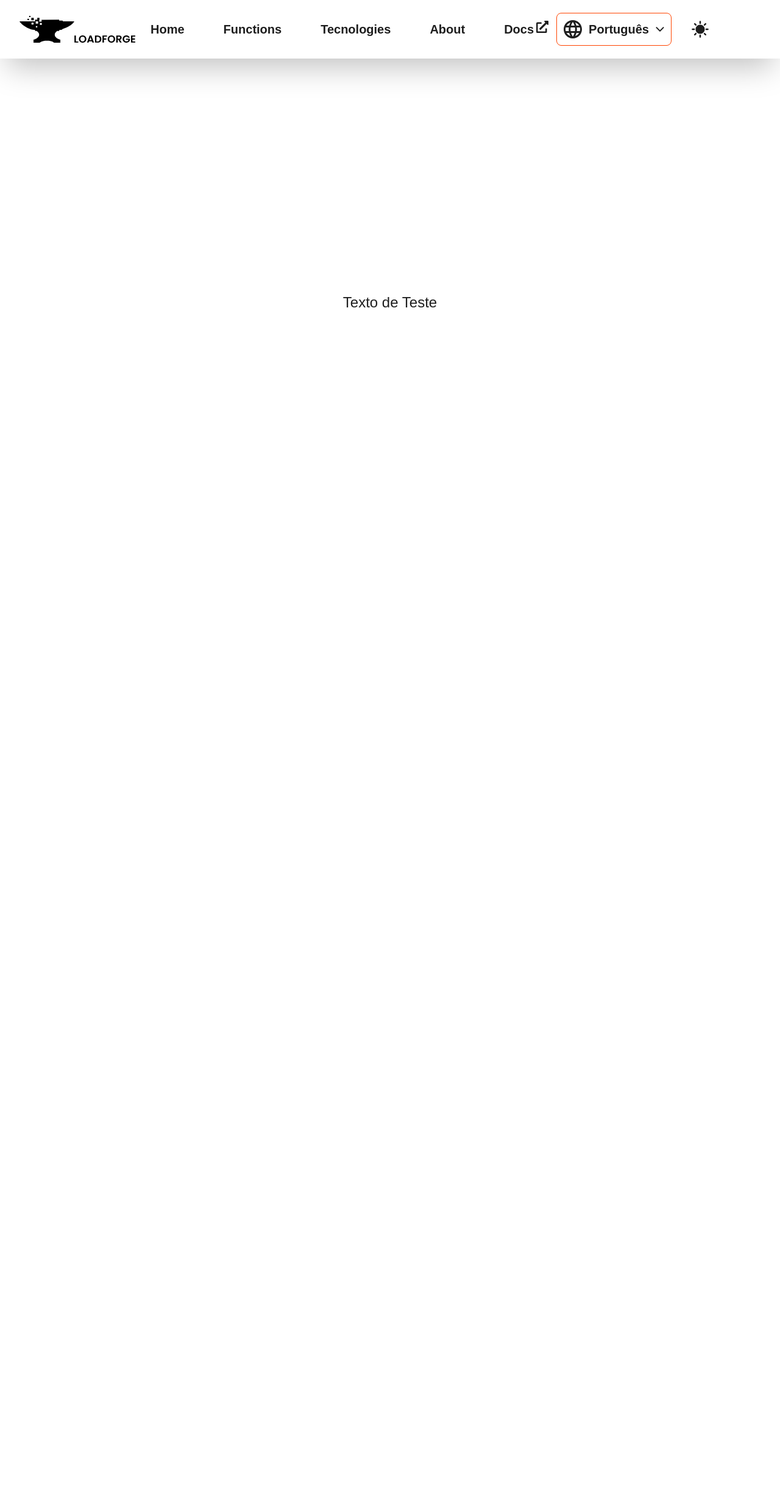
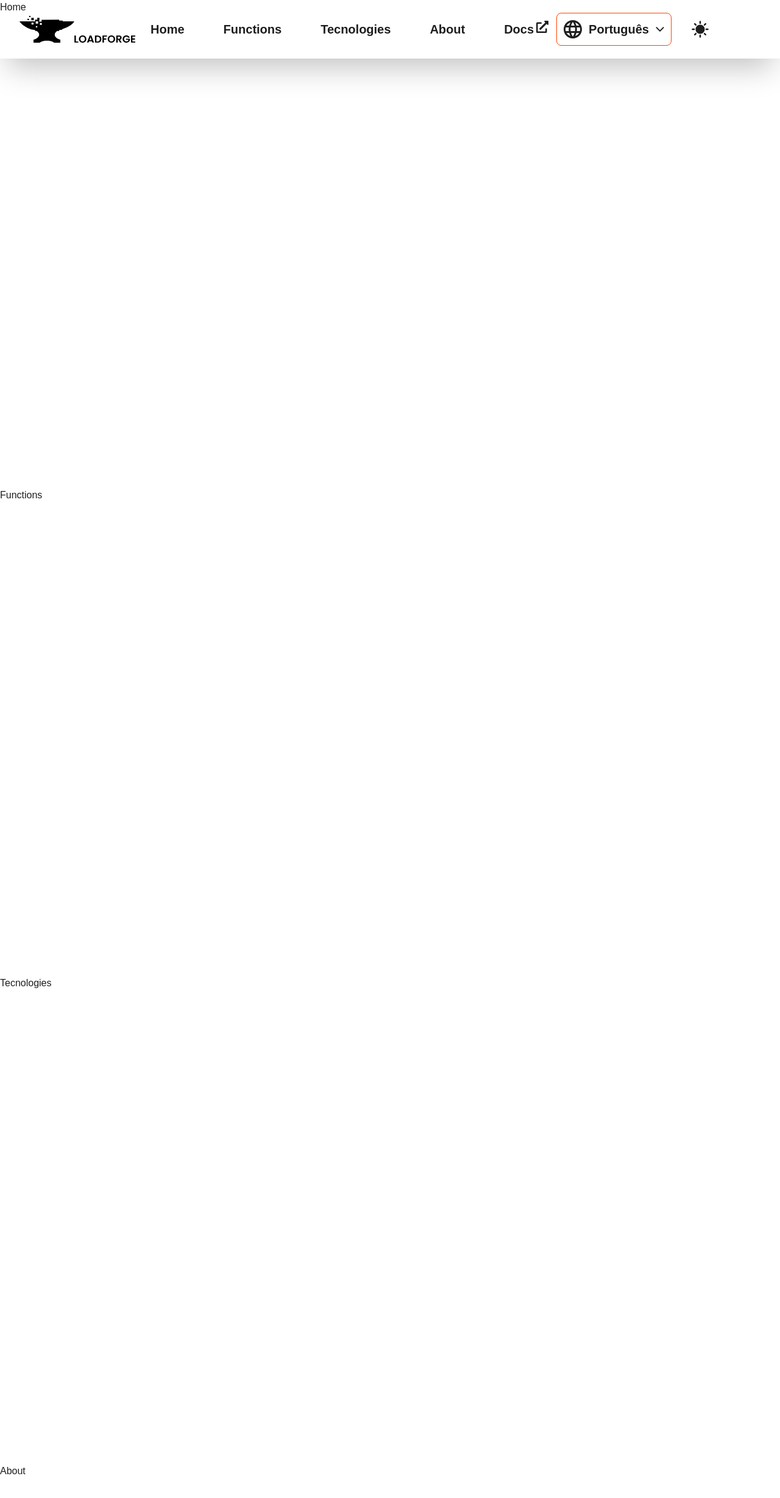
Before and after one commit to Loadforge/Landing_Page, a Next.js app: page / in a window 1280 px wide. Shown: the top 2456 px of the page at 61% size. Built offline with nearby package versions, Linux system fonts and the light colour scheme.

Commit message:
Add: Base pages

```diff
--- a/src/app/page.tsx
+++ b/src/app/page.tsx
@@ -1,10 +1,18 @@
 "use client";
 
+import About from "@/components/sections/About";
+import Functions from "@/components/sections/Functions";
+import Home from "@/components/sections/Home";
+import Tecnologies from "@/components/sections/Tecnologies";
 
-export default function Home() {
+
+export default function Page() {
   return (
-    <div className="bg-background text-text flex items-center justify-center h-screen text-2xl">
-      Texto de Teste
+    <div className="flex flex-col ">
+     <Home/>
+     <Functions/>
+     <Tecnologies/>
+     <About/>
     </div>
   );
 }
--- a/src/components/header/Header.tsx
+++ b/src/components/header/Header.tsx
@@ -33,7 +33,7 @@ export default function Header() {
     <header
       className={`${
         isScrolled ? "bg-transparent  backdrop-blur-lg" : "bg-transparent"
-      } text-text shadow-2xl flex items-center px-5 h-24 justify-between sticky top-0 left-0 w-full z-10`}
+      } text-text shadow-2xl flex items-center px-5 h-24 justify-between fixed top-0 left-0 w-full z-10 `}
     >
       <div className="p-3 flex items-end">
         <img src={logoSrc} alt="Logo" className="max-h-full max-w-[90px] object-contain" />
--- /dev/null
+++ b/src/components/sections/About.tsx
@@ -0,0 +1,7 @@
+export default function About() {
+  return (
+    <div id="about" className="h-[100vh]">
+      About
+    </div>
+  );
+}
--- /dev/null
+++ b/src/components/sections/Functions.tsx
@@ -0,0 +1,7 @@
+export default function Functions() {
+  return (
+    <div id="functions" className="h-[100vh]">
+      Functions
+    </div>
+  );
+}
--- /dev/null
+++ b/src/components/sections/Home.tsx
@@ -0,0 +1,7 @@
+export default function Home() {
+  return (
+    <div id="home" className="h-[100vh]">
+      Home
+    </div>
+  );
+}
--- /dev/null
+++ b/src/components/sections/Tecnologies.tsx
@@ -0,0 +1,7 @@
+export default function Tecnologies() {
+  return (
+    <div id="tecnologies" className="h-[100vh]">
+      Tecnologies
+    </div>
+  );
+}
--- /dev/null
+++ b/src/components/sections/index.ts
@@ -0,0 +1,4 @@
+export * from './About'
+export * from './Functions'
+export * from './Home'
+export * from './Tecnologies'
```
